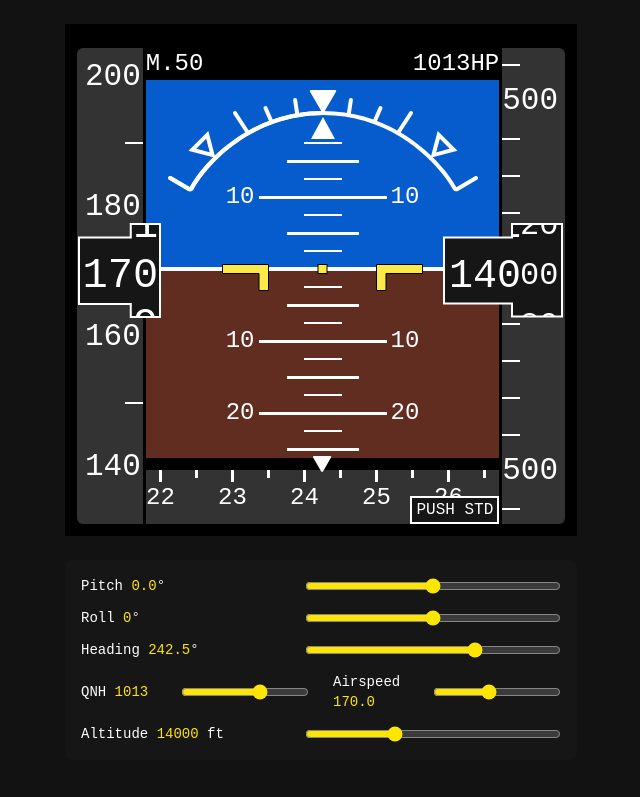
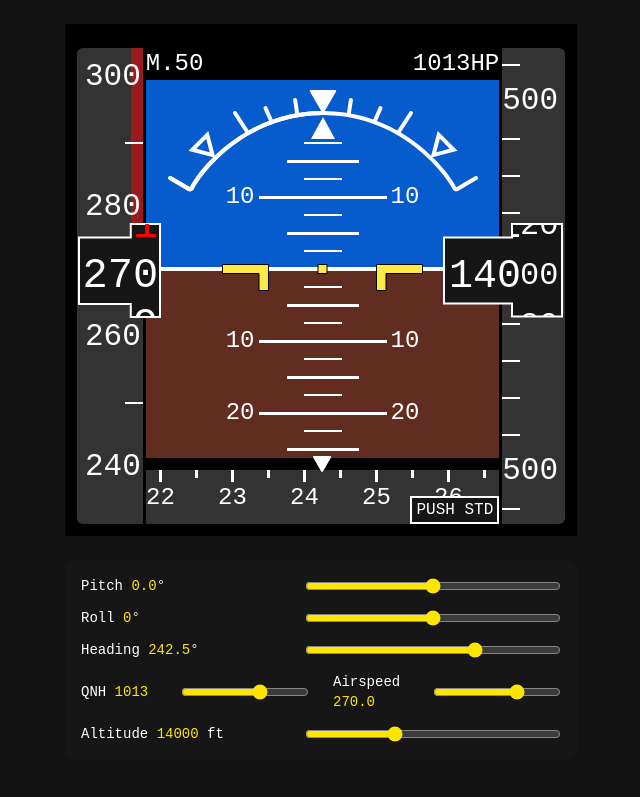
Before and after one commit to joaoliveira6704/HondaJet_ISIS, a plain HTML site: page index.html in a window 1280 px wide. Shown: the whole page, without its empty margins (319-959 px from the left). Drawn offline with nearby package versions, Linux system fonts and the light colour scheme; a web font is replaced by a local one.

Commit message:
feat: add overspeed tape to the airspeed scale and digits

```diff
--- a/index.html
+++ b/index.html
@@ -155,9 +155,10 @@ let pitch = 0;
 let roll = 0;
 let heading = 242.5;
 let qnh = 1013;
-let airspeed = 170;
+let airspeed = 270;
 let altitude = 14000;
 let isStdSet = false;
+let isOverspeed = false;
 
 const PX_PER_DEG = 7.2;
 const TAPE_SPACING = 50;
@@ -264,15 +265,25 @@ function buildAirspeedScale() {
             const y = 224 - (deltaSpd * PX_PER_KNOT);
 
             const tick = document.createElement('div');
-            tick.className = 'absolute right-0 bg-white';
-            tick.style.top = `${y}px`;
-            tick.style.width = spd % 20 === 0 ? '0px' : '18px';
-            tick.style.height = '2px';
-            track.appendChild(tick);
+            const tick2 = document.createElement('div');
+
+            if (spd > 280) {
+              tick.className = 'absolute right-0 bg-red-800 z-2';
+              tick.style.top = `${y}px`;
+              tick.style.width = spd % 20 === 0 ? '0px' : '12px';
+              tick.style.height = '130px';
+              track.appendChild(tick);
+            }
+              tick2.className = 'absolute right-0 bg-white z-[10]';
+              tick2.style.top = `${y}px`;
+              tick2.style.width = spd % 20 === 0 ? '0px' : '18px';
+              tick2.style.height = '2px';
+              track.appendChild(tick2);
+
 
             if (spd % 20 === 0) {
                 const label = document.createElement('span');
-                label.className = 'absolute text-white text-[31px] right-[2px] text-right';
+                label.className = 'absolute text-white text-[31px] right-[2px] z-[10] text-right';
                 label.style.top = `${y}px`;
                 label.style.transform = 'translateY(-50%)';
                 label.textContent = spd.toString();
@@ -296,9 +307,11 @@ function buildAirspeedTape() {
         const text = document.createElementNS("http://www.w3.org/2000/svg", "text");
         text.setAttribute("x", "56");
         text.setAttribute("y", actualY);
-        text.setAttribute("fill", "white");
         text.setAttribute("font-family", "'B612 Mono', monospace");
         text.setAttribute("class", "text-[42px]");
+        if (val >= 271) isOverspeed = true;
+        else isOverspeed = false;
+        text.setAttribute("fill", isOverspeed ? "red" : "white");
         text.setAttribute("text-anchor", "start");
         let digit = Math.abs(val) % 10;
         text.textContent = digit.toString();
@@ -325,7 +338,8 @@ function buildAirspeedTape() {
         const text = document.createElementNS("http://www.w3.org/2000/svg", "text");
         text.setAttribute("x", "56");
         text.setAttribute("y", y);
-        text.setAttribute("fill", "white");
+        if (isOverspeed && airspeed >= 271) text.setAttribute("fill", "red");
+        else text.setAttribute("fill", "white");
         text.setAttribute("font-family", "'B612 Mono', monospace");
         text.setAttribute("class", "text-[42px]");
         text.setAttribute("text-anchor", "end");
```
